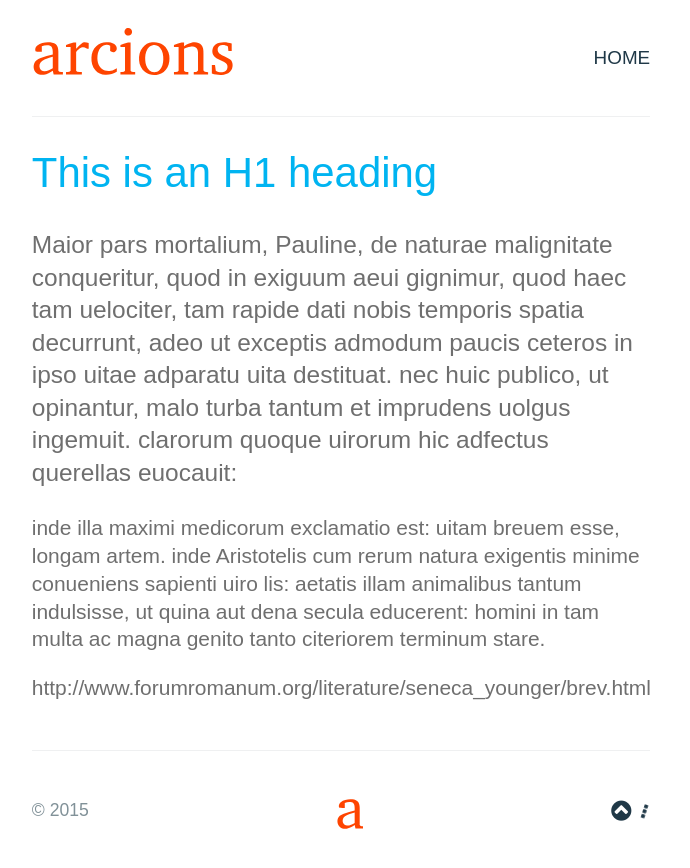
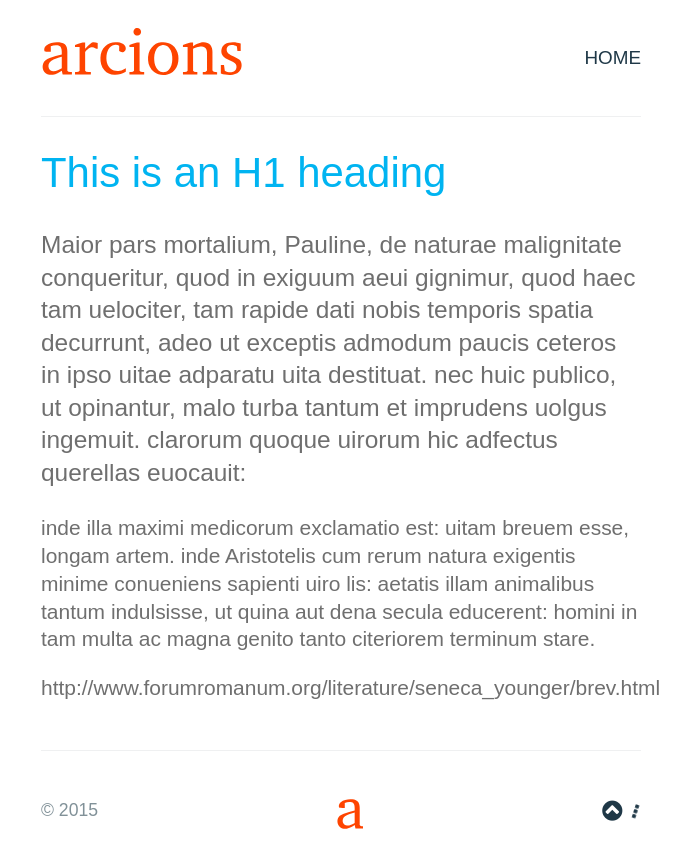
Before and after one commit to arcions/arcions.github.io, a Jekyll site: the page built from index.html, in a window 1280 px wide. Shown: the top 868 px of the page, without its empty margins (299-989 px from the left). Built offline with Jekyll 4.4.1, drawn with Linux system fonts in a browser that asks for light colours; nearby versions of some CDN libraries; some web fonts are replaced; Markdown is read by kramdown in place of the engine named in the settings.

Commit message:
Update main.css

```diff
--- a/stylesheets/main.css
+++ b/stylesheets/main.css
@@ -3,8 +3,8 @@
 }
 
 body {
-  width:53%;
-  padding:0px 30px 30px;
+  width:50%;
+  padding:0px 20px 20px;
   margin-left:auto;
   margin-right:auto;
   font: 131%/1.33 'FiraBook', sans-serif;
```
